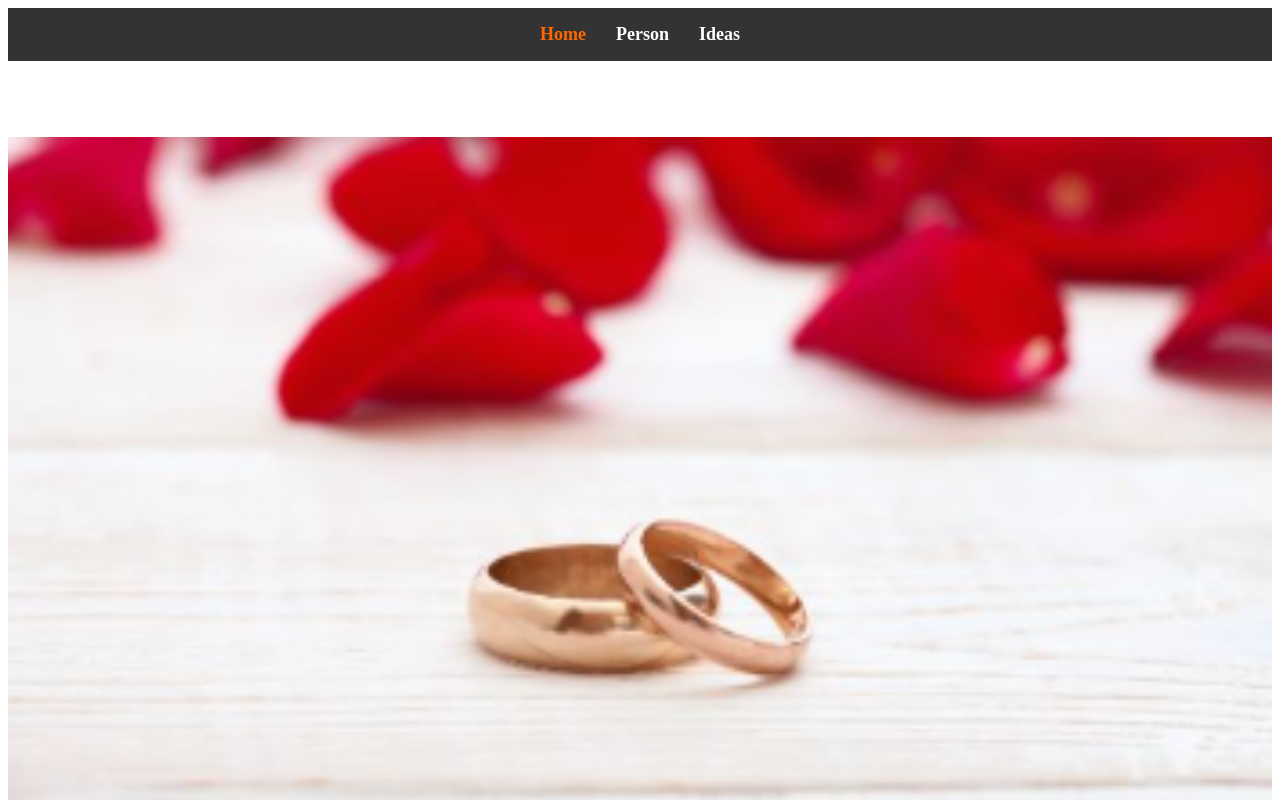
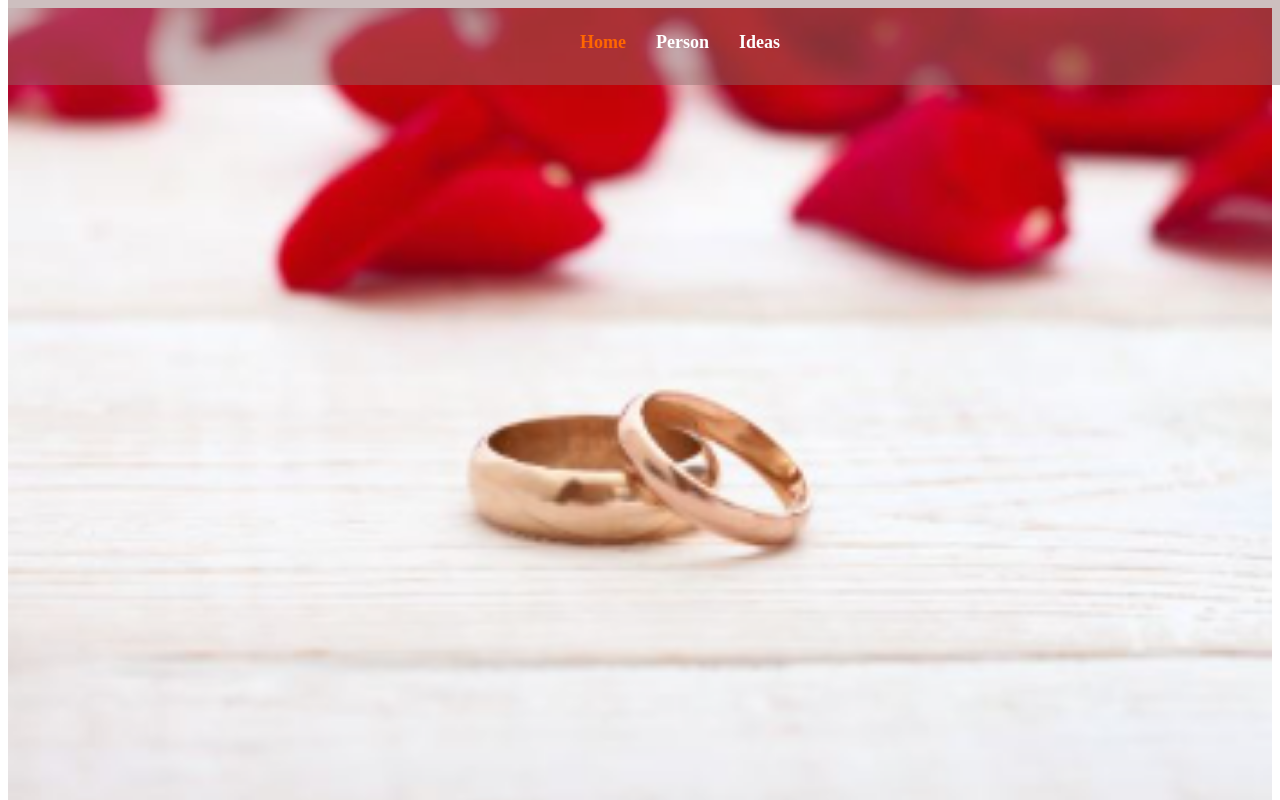
Before and after one commit to yulifrank/MatchMaker, an Angular app in the folder frontend/: page / in a window 1280 px wide. Shown: the top 800 px of the page. Built offline with nearby package versions, Linux system fonts and the light colour scheme.

Commit message:
add style

```diff
--- a/frontend/src/components/home-page/home-page.component.scss
+++ b/frontend/src/components/home-page/home-page.component.scss
@@ -17,5 +17,4 @@
     background-attachment: fixed; /* כדי להשאיר את התמונה במקום כאשר ממסך נגללים */
     background-position: center center; /* כדי למקד את התמונה באמצע הדף */
     background-repeat: no-repeat; /* כדי לא לשקול את התמונה */
-    margin-top: 6%;
   }
--- a/frontend/src/components/top-bar/top-bar.component.scss
+++ b/frontend/src/components/top-bar/top-bar.component.scss
@@ -1,12 +1,15 @@
 .navbar {
     display: flex;
     justify-content: center;
-    background-color: #333;
-    padding: 1rem;
+    background-color: #8d6e6e70;
+    padding: 2rem;
+    position: fixed;
+    width: 100%;
+    top:0
   }
 
   .navbar a {
-    color: white;
+    color: rgb(255, 255, 255);
     text-decoration: none;
     margin: 0 15px;
     font-size: 18px;
```
